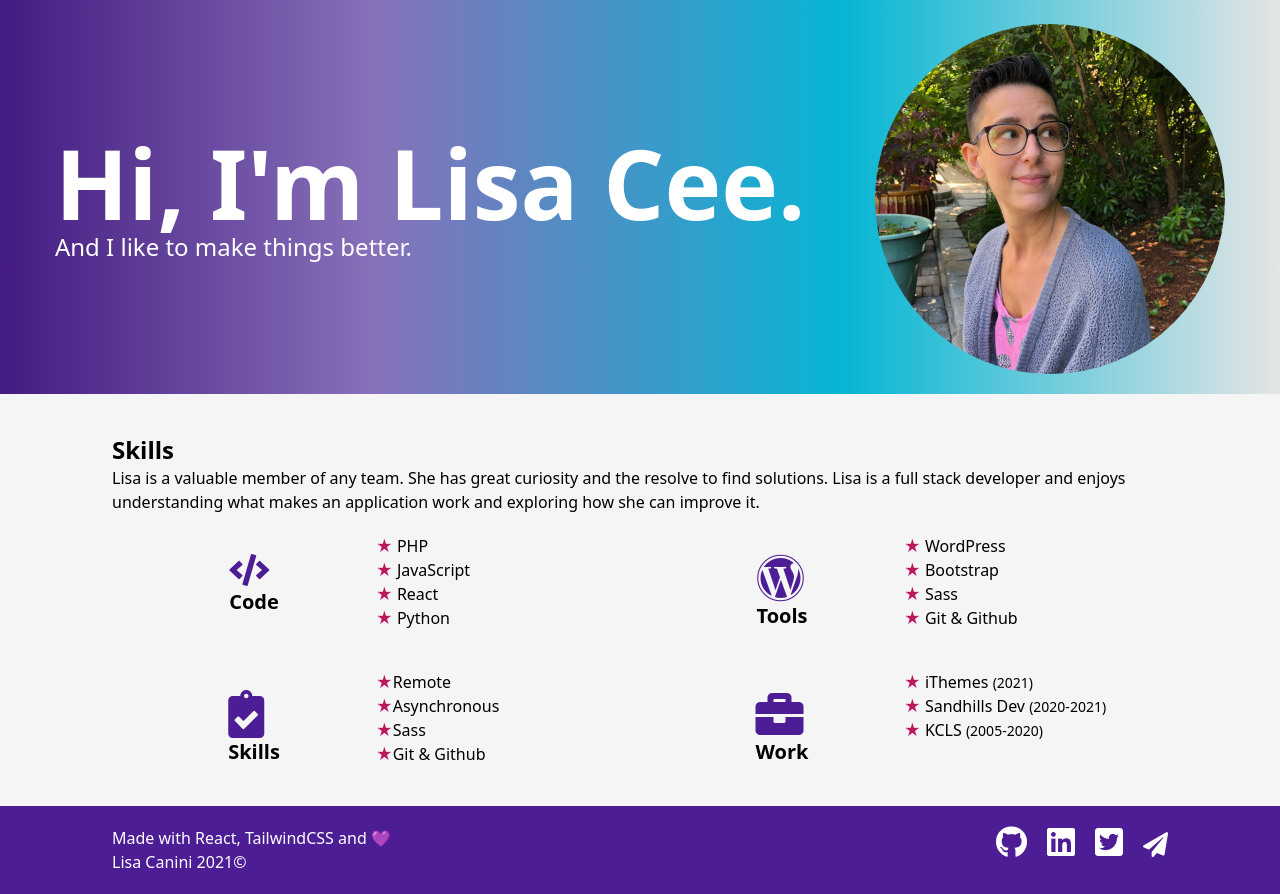
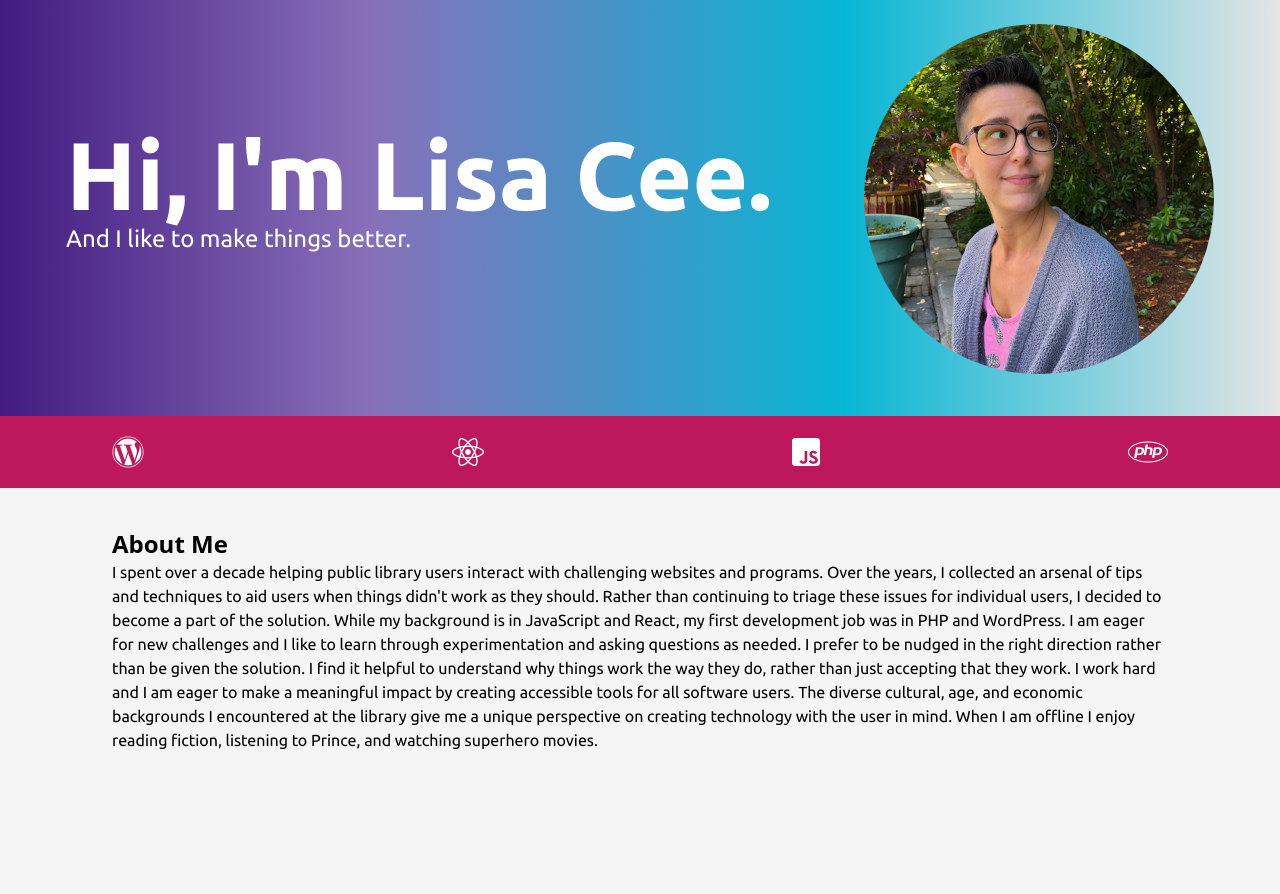
Before and after one commit to LisaCee/tailwind_portfolio, a React (Create React App) app: page / in a window 1280 px wide. Shown: the part 240-1134 px from the top of the page. After the commit the page ends 1032 px from the top, so only its background shows below. Built offline with nearby package versions, Linux system fonts and the light colour scheme.

Commit message:
prettier formatting

```diff
--- a/package.json
+++ b/package.json
@@ -13,6 +13,7 @@
     "@testing-library/user-event": "^12.8.3",
     "react": "^17.0.2",
     "react-dom": "^17.0.2",
+    "react-router-dom": "^6.2.1",
     "react-scripts": "4.0.3",
     "web-vitals": "^1.1.2"
   },
--- a/public/index.html
+++ b/public/index.html
@@ -10,12 +10,24 @@
 			content="Web site created using create-react-app"
 		/>
 		<link rel="apple-touch-icon" href="%PUBLIC_URL%/logo192.png" />
-    <link rel="stylesheet" href="https://use.fontawesome.com/releases/v5.15.4/css/all.css" integrity="sha384-DyZ88mC6Up2uqS4h/KRgHuoeGwBcD4Ng9SiP4dIRy0EXTlnuz47vAwmeGwVChigm" crossorigin="anonymous">
+		<link
+			rel="stylesheet"
+			href="https://use.fontawesome.com/releases/v5.15.4/css/all.css"
+			integrity="sha384-DyZ88mC6Up2uqS4h/KRgHuoeGwBcD4Ng9SiP4dIRy0EXTlnuz47vAwmeGwVChigm"
+			crossorigin="anonymous"
+		/>
 		<!--
       manifest.json provides metadata used when your web app is installed on a
       user's mobile device or desktop. See https://developers.google.com/web/fundamentals/web-app-manifest/
     -->
 		<link rel="manifest" href="%PUBLIC_URL%/manifest.json" />
+		<link rel="preconnect" href="https://fonts.googleapis.com" />
+		<link rel="preconnect" href="https://fonts.googleapis.com" />
+		<link rel="preconnect" href="https://fonts.gstatic.com" crossorigin />
+		<link
+			href="https://fonts.googleapis.com/css2?family=Ubuntu:wght@400;700&display=swap"
+			rel="stylesheet"
+		/>
 		<!--
       Notice the use of %PUBLIC_URL% in the tags above.
       It will be replaced with the URL of the `public` folder during the build.
@@ -39,6 +51,5 @@
 
       To begin the development, run `npm start` or `yarn start`.
       To create a production bundle, use `npm run build` or `yarn build`.
-    -->
-  </body>
+    --></body>
 </html>
--- a/src/App.jsx
+++ b/src/App.jsx
@@ -1,5 +1,7 @@
 import Nav from './components/Nav';
 import Intro from './components/Intro';
+import SkillsBar from './components/skillsBar';
+import About from './components/About';
 import Skills from './components/Skills';
 import Footer from './components/Footer';
 import './index.css';
@@ -9,8 +11,10 @@ function App() {
 		<div className="App">
 			<Nav />
 			<Intro />
-			<Skills />
-			<Footer />
+			<SkillsBar />
+			<About />
+			{/* <Skills /> */}
+			{/* <Footer /> */}
 		</div>
 	);
 }
--- /dev/null
+++ b/src/components/About.jsx
@@ -0,0 +1,33 @@
+import React from 'react';
+import Logo from '../images/avatar350.jpg';
+
+export default function About() {
+	return (
+		<div class='container mx-auto px-10 lg:px-28 py-10'>
+			<h2 className='text-2xl font-bold'>About Me</h2>
+			<div className='flex'>
+				<p class=''>
+					I spent over a decade helping public library users interact
+					with challenging websites and programs. Over the years, I
+					collected an arsenal of tips and techniques to aid users
+					when things didn&apos;t work as they should. Rather than
+					continuing to triage these issues for individual users, I
+					decided to become a part of the solution. While my
+					background is in JavaScript and React, my first development
+					job was in PHP and WordPress. I am eager for new challenges
+					and I like to learn through experimentation and asking
+					questions as needed. I prefer to be nudged in the right
+					direction rather than be given the solution. I find it
+					helpful to understand why things work the way they do,
+					rather than just accepting that they work. I work hard and I
+					am eager to make a meaningful impact by creating accessible
+					tools for all software users. The diverse cultural, age, and
+					economic backgrounds I encountered at the library give me a
+					unique perspective on creating technology with the user in
+					mind. When I am offline I enjoy reading fiction, listening
+					to Prince, and watching superhero movies.
+				</p>
+			</div>
+		</div>
+	);
+}
--- a/src/components/Intro.jsx
+++ b/src/components/Intro.jsx
@@ -3,32 +3,25 @@ import Logo from '../images/avatar350.jpg';
 
 export default function Intro() {
 	return (
-		<div className="bg-gradient home p-5 md:pt-40">
-			<div className="md:flex md:justify-around md:items-center">
+		<div className='bg-gradient home p-5 md:pt-28'>
+			<div className='md:flex md:justify-around md:items-center'>
 				<div>
-					<h1
-					className="text-5xl text-white font-bold headline md:text-8xl"
-					>Hi, I'm Lisa Cee.</h1>
+					<h1 className='text-5xl text-white font-bold headline md:text-8xl'>
+						Hi, I'm Lisa Cee.
+					</h1>
 
-					<p className="text-white text-2xl">And I like to make things better.</p>
+					<p className='text-white text-2xl headline-small'>
+						And I like to make things better.
+					</p>
 				</div>
-				<div className="md:pt-150">
-					<img className="rounded-full" src={Logo} alt="" />
+				<div className=''>
+					<img
+						className='mx-auto mt-4 rounded-full'
+						src={Logo}
+						alt=''
+					/>
 				</div>
 			</div>
 		</div>
-	)
+	);
 }
-
-// import React from "react";
-// import Logo from '../images/avatar350.jpg';
-
-// export default function Intro() {
-
-// 	return (
-// 		<div className="bg-gradient home">
-// 			<h1 className="-mx-1 tracking-wide text-6xl text-white font-bold pb-5 headline">Hi, I'm Lisa Cee.</h1>
-// 			<img className="rounded-3xl my-center p-2" src={Logo} alt="" />
-// 		</div>
-// 		);
-// }
--- a/src/components/Nav.jsx
+++ b/src/components/Nav.jsx
@@ -5,42 +5,62 @@ export default function Nav() {
 
 	return (
 		<>
-		<nav className="mx-auto lg:px-28 flex items-center justify-between flex-wrap bg-violet-900 p-6">
-			<div className="container mx-auto">
-				<div className="w-full relative flex justify-between lg:w-auto lg:static lg:block lg:justify-start">
-					<span className="font-semibold text-2xl text-white align-baseline">
-						<a href="/">Lisa Canini</a>
+			<nav className='mx-auto lg:px-28 flex items-center justify-between flex-wrap bg-violet-900 p-6'>
+				<div className='container mx-auto'>
+					<div className='w-full relative flex justify-between lg:w-auto lg:static lg:block lg:justify-start'>
+						<span className='font-semibold text-2xl text-white align-baseline'>
+							<a href='/'>Lisa Canini</a>
+							<p>Full Stack Developer</p>
 						</span>
 
-					<button className="px-3 py-2 border rounded text-white text-xl hover:text-violet-900 hover:bg-white block lg:hidden" type="button"
-					onClick={() => setNavOpen(!navOpen)}>
-						<svg className="fill-current h-4 w-4" viewBox="0 0 20 20" xmlns="http://www.w3.org/2000/svg">
-						<title>Menu</title><path d="M0 3h20v2H0V3zm0 6h20v2H0V9zm0 6h20v2H0v-2z"/>
-						</svg>
+						<button
+							className='px-3 py-2 border rounded text-white text-xl hover:text-pink-700 hover:bg-white block lg:hidden'
+							type='button'
+							onClick={() => setNavOpen(!navOpen)}
+						>
+							<i class='fas fa-angle-down fa-md'>
+								<title>Menu</title>
+							</i>
 						</button>
 					</div>
-				<div className={
-					"lg:flex flex-grow items-center" +
-					(navOpen ? " flex" : " hidden")
-					}>
-					<ul className="flex flex-col lg:flex-row list-none lg:ml-auto">
-						<li className="nav-item">
-							<a href="#responsive-header" className="block mt-4 mr-4 text-gray-200 font-semibold hover:text-white lg:inline-block lg:mt-0 ">
+					<div
+						className={
+							'lg:flex flex-grow items-center' +
+							(navOpen ? ' flex' : ' hidden')
+						}
+					>
+						<ul className='flex flex-col lg:flex-row list-none lg:ml-auto'>
+							<li className='nav-item'>
+								<a
+									href='/About.jsx'
+									className='block mt-4 mr-4 text-gray-200 font-semibold hover:text-white lg:inline-block lg:mt-0 hover:text-pink-700'
+								>
 									About
 								</a>
 							</li>
-						<li className="nav-item">
-							<a href="#responsive-header" className="block mt-4 mr-4 text-gray-200 font-semibold hover:text-white lg:inline-block lg:mt-0 ">
+							<li className='nav-item'>
+								<a
+									href='#responsive-header'
+									className='block mt-4 mr-4 text-gray-200 font-semibold hover:text-white lg:inline-block lg:mt-0 hover:text-pink-700'
+								>
 									Projects
 								</a>
 							</li>
-						<li className="nav-item">
-							<a href="#skills" className="block mt-4 mr-4 text-gray-200 font-semibold hover:text-white lg:inline-block lg:mt-0 ">
+							<li className='nav-item'>
+								<a
+									href='#skills'
+									className='block mt-4 mr-4 text-gray-200 font-semibold hover:text-white lg:inline-block lg:mt-0 hover:text-pink-700'
+								>
 									Skills
 								</a>
 							</li>
-						<li className="nav-item">
-							<a href="https://lisaceedev.wordpress.com/" className="block mt-4 mr-4 text-gray-200 font-semibold hover:text-white lg:inline-block lg:mt-0 ">Blog</a>
+							<li className='nav-item'>
+								<a
+									href='https://lisaceedev.wordpress.com/'
+									className='block mt-4 mr-4 text-gray-200 font-semibold hover:text-white lg:inline-block lg:mt-0 hover:text-pink-700'
+								>
+									Blog
+								</a>
 							</li>
 						</ul>
 					</div>
--- a/src/components/Projects.jsx
+++ b/src/components/Projects.jsx
@@ -1,9 +1,9 @@
-import React from "react";
+import React from 'react';
 
 export default function Projects() {
 	return (
 		<div>
-			<h2 className="text-2xl font-bold content-center">Projects</h2>
+			<h2 className='text-2xl font-bold content-center'>Projects</h2>
 		</div>
-	)
+	);
 }
--- a/src/index.css
+++ b/src/index.css
@@ -2,11 +2,50 @@
 @tailwind components;
 @tailwind utilities;
 
+.home {
+	min-height: 65vh;
+}
 .bg-gradient {
-	background: rgb(67,27,129);
-	background: linear-gradient(90deg, rgba(67,27,129,1) 0%, rgba(136,112,185,1) 29%, rgba(6,182,212,1) 66%, rgba(229,229,229,1) 100%);
+	background: rgb(67, 27, 129);
+	background: linear-gradient(
+		90deg,
+		rgba(67, 27, 129, 1) 0%,
+		rgba(136, 112, 185, 1) 29%,
+		hsl(189, 94%, 43%) 66%,
+		rgba(229, 229, 229, 1) 100%
+	);
 }
-
+@keyframes slideInLeft {
+	0% {
+		transform: translateX(-300%);
+	}
+	100% {
+		transform: translateX(0);
+	}
+}
+@keyframes slideInRight {
+	0% {
+		transform: translateX(300%);
+	}
+	100% {
+		transform: translateX(0);
+	}
+}
+h1 {
+	animation-name: slideInLeft;
+	animation-duration: 2s;
+}
+h1.headline {
+	font-family: 'Ubuntu', sans-serif;
+}
+p.headline-small {
+	animation-name: slideInRight;
+	animation-duration: 5s;
+	z-index: -2;
+}
+p {
+	font-family: 'Ubuntu', sans-serif;
+}
 .fa-paper-plane {
 	font-size: 25px;
 }
```
Also changed, not shown: src/components/Footer.jsx (+32 -8 lines), src/components/Menu.jsx (+35 -25 lines), src/components/Skills.jsx (+103 -41 lines), src/components/skillsBar.jsx (+6 -6 lines), 1 other file (tests, documents, lock files or other folders). Lines whose indentation alone changed are shown as unchanged.
